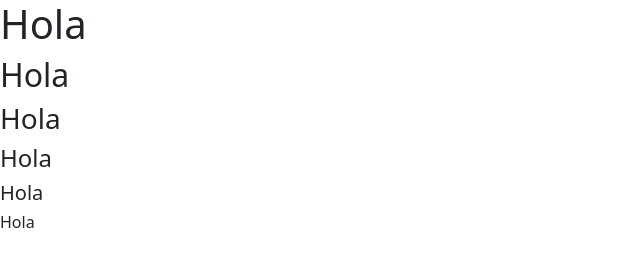
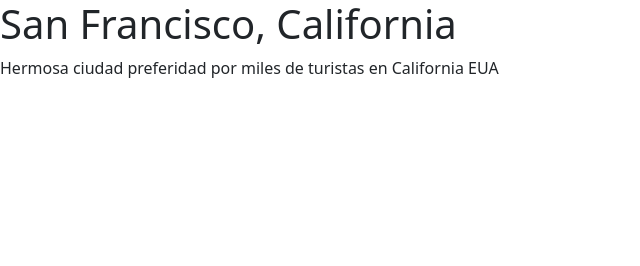
Before and after one commit to Malvarez4204/Primerwebcomplete, a plain HTML site: page index.html in a window 1280 px wide. Shown: the whole page, without its empty margins (0-640 px from the left). Drawn offline with nearby package versions, Linux system fonts and the light colour scheme.

Commit message:
Se agrega informacion

```diff
--- a/index.html
+++ b/index.html
@@ -7,12 +7,9 @@
     <title>Document</title>
 </head>
 <body>
-    <h1>Hola</h1>
-    <h2>Hola</h2>
-    <h3>Hola</h3>
-    <h4>Hola</h4>
-    <h5>Hola</h5>
-    <h6>Hola</h6>
+    <h1>San Francisco, California</h1>
+    <p>Hermosa ciudad preferidad por miles de turistas en California EUA</p>
+
 
 </body>
 </html>
```
